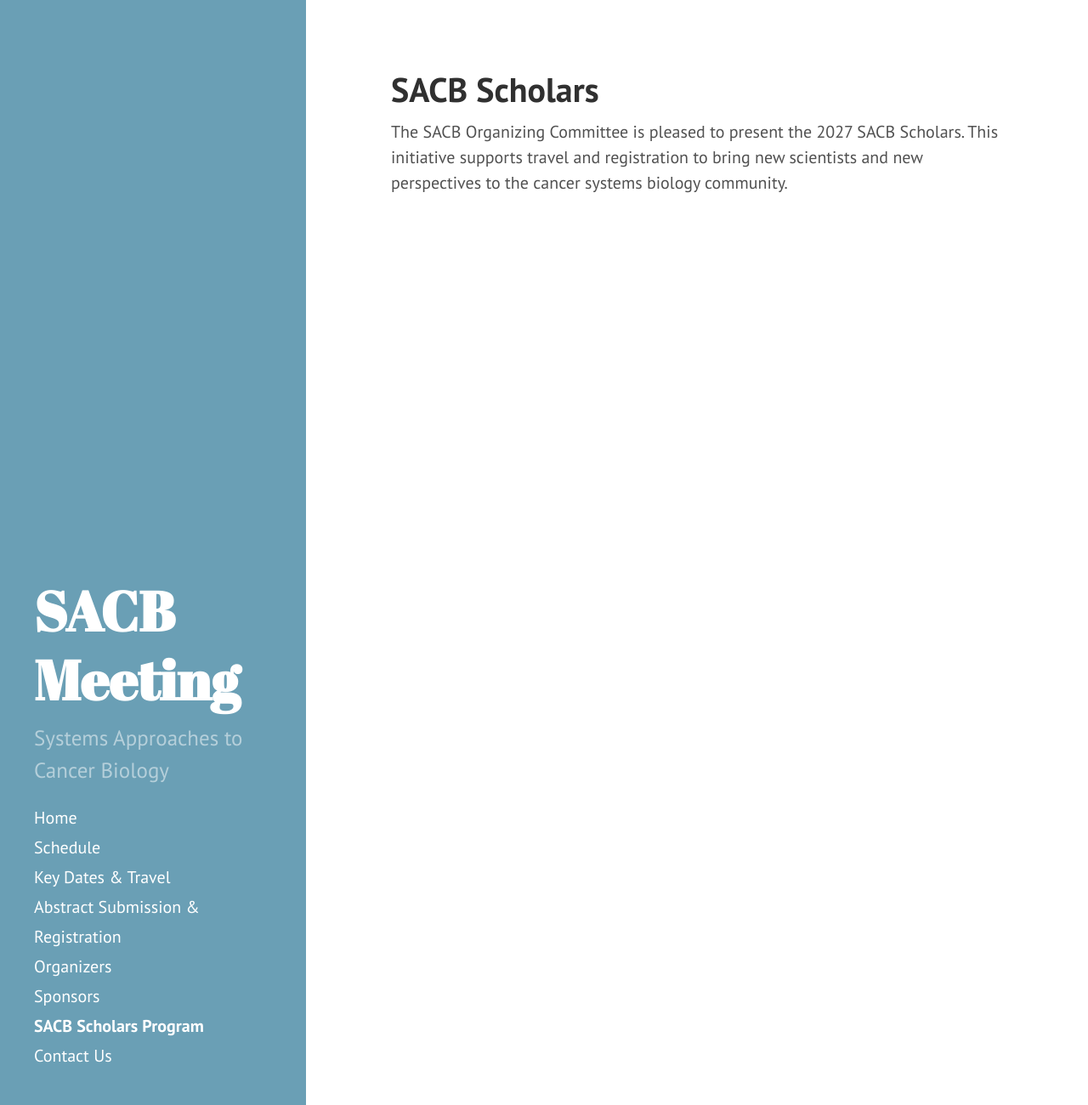
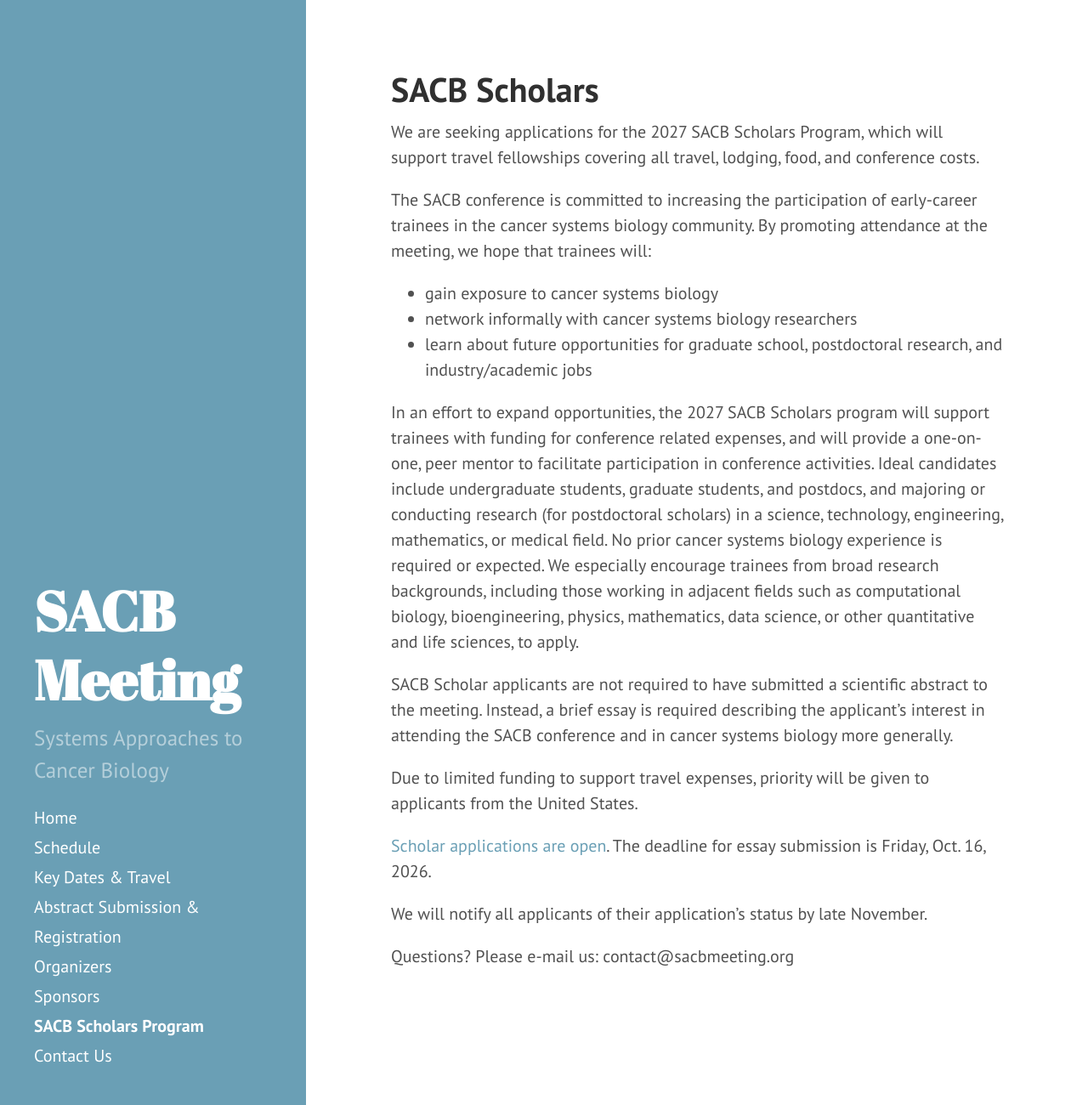
Before and after one commit to AECCSB/sacb-meeting, a Jekyll site: the page built from scholars.md, in a window 1280 px wide and 1300 px high. Shown: the whole window at 85% size. Built offline with Jekyll 4.4.1, drawn with Linux system fonts in a browser that asks for light colours.

Commit message:
Update scholars.md

```diff
--- a/scholars.md
+++ b/scholars.md
@@ -3,4 +3,21 @@ title: SACB Scholars
 layout: page
 ---
 
-The SACB Organizing Committee is pleased to present the 2027 SACB Scholars. This initiative supports travel and registration to bring new scientists and new perspectives to the cancer systems biology community.
+We are seeking applications for the 2027 SACB Scholars Program, which will support travel fellowships covering all travel, lodging, food, and conference costs.
+
+The SACB conference is committed to increasing the participation of early-career trainees in the cancer systems biology community. By promoting attendance at the meeting, we hope that trainees will:
+- gain exposure to cancer systems biology
+- network informally with cancer systems biology researchers
+- learn about future opportunities for graduate school, postdoctoral research, and industry/academic jobs
+
+In an effort to expand opportunities, the 2027 SACB Scholars program will support trainees with funding for conference related expenses, and will provide a one-on-one, peer mentor to facilitate participation in conference activities. Ideal candidates include undergraduate students, graduate students, and postdocs, and majoring or conducting research (for postdoctoral scholars) in a science, technology, engineering, mathematics, or medical field. No prior cancer systems biology experience is required or expected. We especially encourage trainees from broad research backgrounds, including those working in adjacent fields such as computational biology, bioengineering, physics, mathematics, data science, or other quantitative and life sciences, to apply.
+
+SACB Scholar applicants are not required to have submitted a scientific abstract to the meeting. Instead, a brief essay is required describing the applicant’s interest in attending the SACB conference and in cancer systems biology more generally.
+
+Due to limited funding to support travel expenses, priority will be given to applicants from the United States.
+
+[Scholar applications are open](https://docs.google.com/forms/d/1iWr7sNkDvHPWKeXo6LVGnMptQC8zdpnJL60zegkRA5U/edit). The deadline for essay submission is Friday, Oct. 16, 2026.
+
+We will notify all applicants of their application's status by late November.
+
+Questions? Please e-mail us: contact@sacbmeeting.org
```
